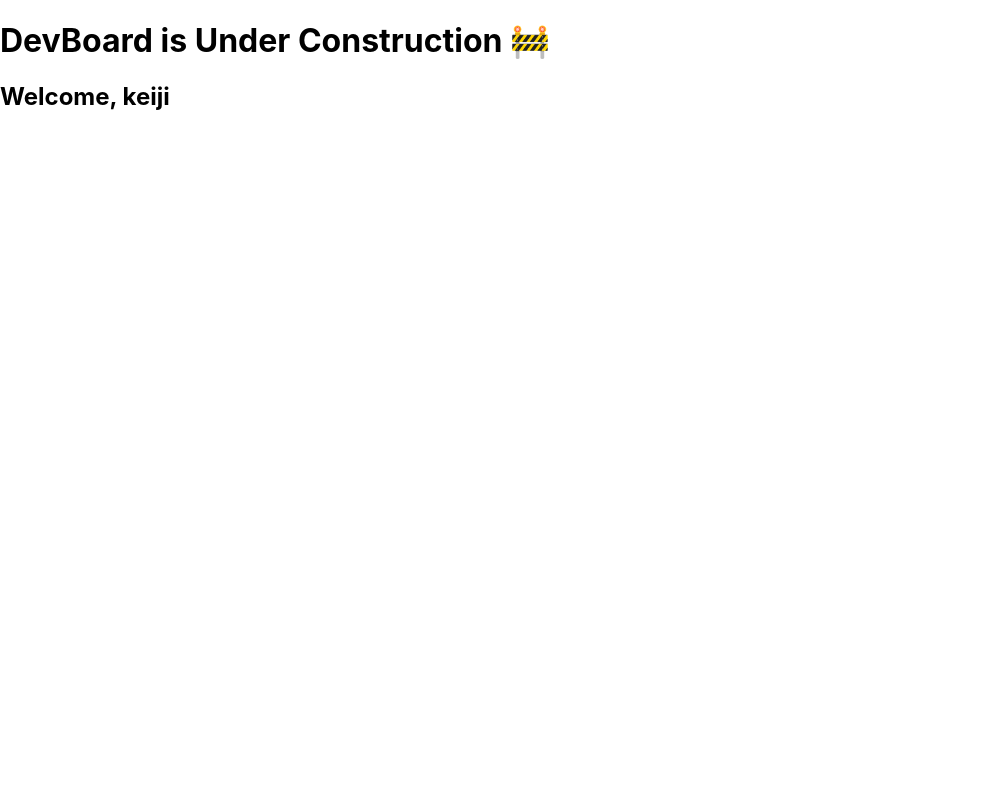
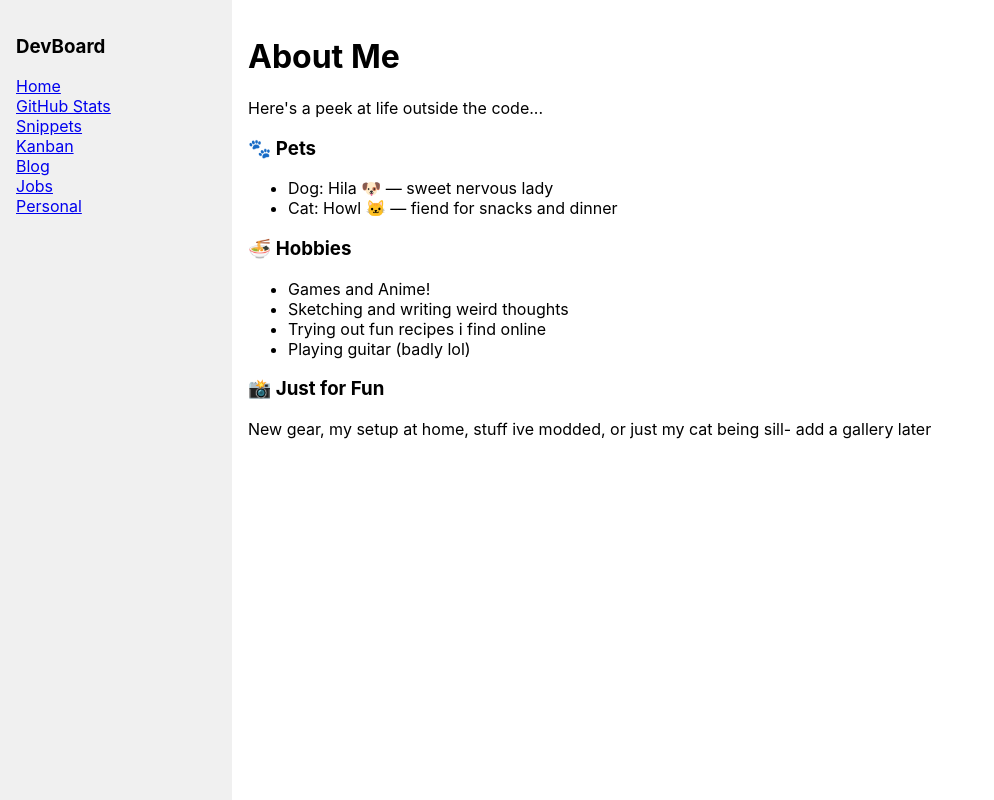
Before and after one commit to keivanjiang/devboard, a React (Create React App) app: page /personal in a window 1280 px wide. Shown: the whole page, without its empty margins (0-994 px from the left). Built offline with nearby package versions, Linux system fonts and the light colour scheme.

Commit message:
Add routing page components and a personal section

```diff
--- a/src/App.tsx
+++ b/src/App.tsx
@@ -1,13 +1,27 @@
-
-import Welcome from "./components/Welcome";
+import { Routes, Route } from 'react-router-dom';
+import Layout from './components/Layout';
+import Home from './pages/Home';
+import GitHubStats from './pages/GitHubStats';
+import Snippets from './pages/Snippets';
+import Kanban from './pages/Kanban';
+import Blog from './pages/Blog';
+import Jobs from './pages/Jobs';
+import Personal from './pages/Personal';
 
 
 function App() {
   return (
-    <div>
-      <h1>DevBoard is Under Construction 🚧</h1>
-      <Welcome name="keiji"/>
-    </div>
+    <Routes>
+      <Route path="/" element={<Layout />}>
+        <Route index element={<Home />} />
+        <Route path="github" element={<GitHubStats />} />
+        <Route path="snippets" element={<Snippets />} />
+        <Route path="kanban" element={<Kanban />} />
+        <Route path="blog" element={< Blog />} />
+        <Route path="jobs" element={<Jobs />} />
+        <Route path="personal" element={<Personal/>}/>
+      </Route>
+    </Routes>
   );
 }
 
--- /dev/null
+++ b/src/components/Layout.tsx
@@ -0,0 +1,28 @@
+import { Outlet, Link } from 'react-router-dom';
+
+function Layout() {
+  return (
+    <div style={{ display: 'flex', height: '100vh' }}>
+      {/* Sidebar */}
+      <nav style={{ width: 200, background: '#f0f0f0', padding: '1rem' }}>
+        <h3>DevBoard</h3>
+        <ul style={{ listStyle: 'none', padding: 0 }}>
+          <li><Link to="/">Home</Link></li>
+          <li><Link to="/github">GitHub Stats</Link></li>
+          <li><Link to="/snippets">Snippets</Link></li>
+          <li><Link to="/kanban">Kanban</Link></li>
+          <li><Link to="/blog">Blog</Link></li>
+          <li><Link to="/jobs">Jobs</Link></li>
+          <li><Link to="/personal">Personal</Link></li>
+        </ul>
+      </nav>
+
+      {/* Dynamic Page Area */}
+      <main style={{ flexGrow: 1, padding: '1rem' }}>
+        <Outlet />
+      </main>
+    </div>
+  );
+}
+
+export default Layout;
--- /dev/null
+++ b/src/pages/Blog.tsx
@@ -0,0 +1,10 @@
+function Blog() {
+  return (
+    <div>
+      <h1>Blog Posts</h1>
+      <p>Write or import markdown blog posts here.</p>
+    </div>
+  );
+}
+
+export default Blog;
--- /dev/null
+++ b/src/pages/GitHubStats.tsx
@@ -0,0 +1,10 @@
+function GitHubStats() {
+  return (
+    <div>
+      <h1>GitHub Stats</h1>
+      <p>Visualize your GitHub activity here.</p>
+    </div>
+  );
+}
+
+export default GitHubStats;
--- /dev/null
+++ b/src/pages/Home.tsx
@@ -0,0 +1,10 @@
+function Home() {
+  return (
+    <div>
+      <h1>Welcome to DevBoard</h1>
+      <p>This is your central hub. Pick a tool from the sidebar to get started.</p>
+    </div>
+  );
+}
+
+export default Home;
--- /dev/null
+++ b/src/pages/Jobs.tsx
@@ -0,0 +1,10 @@
+function Jobs() {
+  return (
+    <div>
+      <h1>Job Tracker</h1>
+      <p>Track your job applications and interviews here.</p>
+    </div>
+  );
+}
+
+export default Jobs;
--- /dev/null
+++ b/src/pages/Kanban.tsx
@@ -0,0 +1,10 @@
+function Kanban() {
+  return (
+    <div>
+      <h1>Task Board</h1>
+      <p>Organize your tasks using a Kanban board layout.</p>
+    </div>
+  );
+}
+
+export default Kanban;
--- /dev/null
+++ b/src/pages/Personal.tsx
@@ -0,0 +1,27 @@
+function Personal() {
+  return (
+    <div>
+      <h1>About Me</h1>
+      <p>Here's a peek at life outside the code...</p>
+
+      <h3>🐾 Pets</h3>
+      <ul>
+        <li>Dog: Hila 🐶 — sweet nervous lady</li>
+        <li>Cat: Howl 🐱 — fiend for snacks and dinner</li>
+      </ul>
+
+      <h3>🍜 Hobbies</h3>
+      <ul>
+        <li>Games and Anime!</li>
+        <li>Sketching and writing weird thoughts</li>
+        <li>Trying out fun recipes i find online</li>
+        <li>Playing guitar (badly lol) </li>
+      </ul>
+
+      <h3>📸 Just for Fun</h3>
+      <p>New gear, my setup at home, stuff ive modded, or just my cat being sill- add a gallery later </p>
+    </div>
+  );
+}
+
+export default Personal;
--- /dev/null
+++ b/src/pages/Snippets.tsx
@@ -0,0 +1,10 @@
+function Snippets() {
+  return (
+    <div>
+      <h1>Code Snippets</h1>
+      <p>Save and manage your favorite code snippets here.</p>
+    </div>
+  );
+}
+
+export default Snippets;
```
